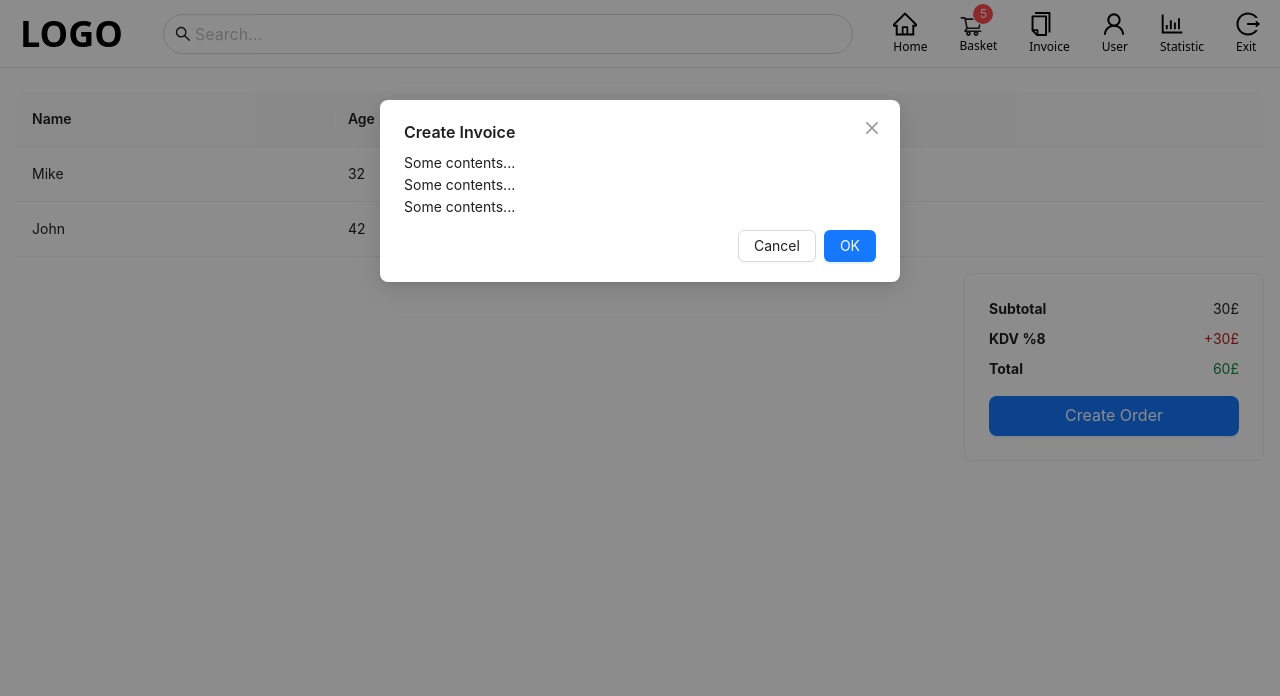
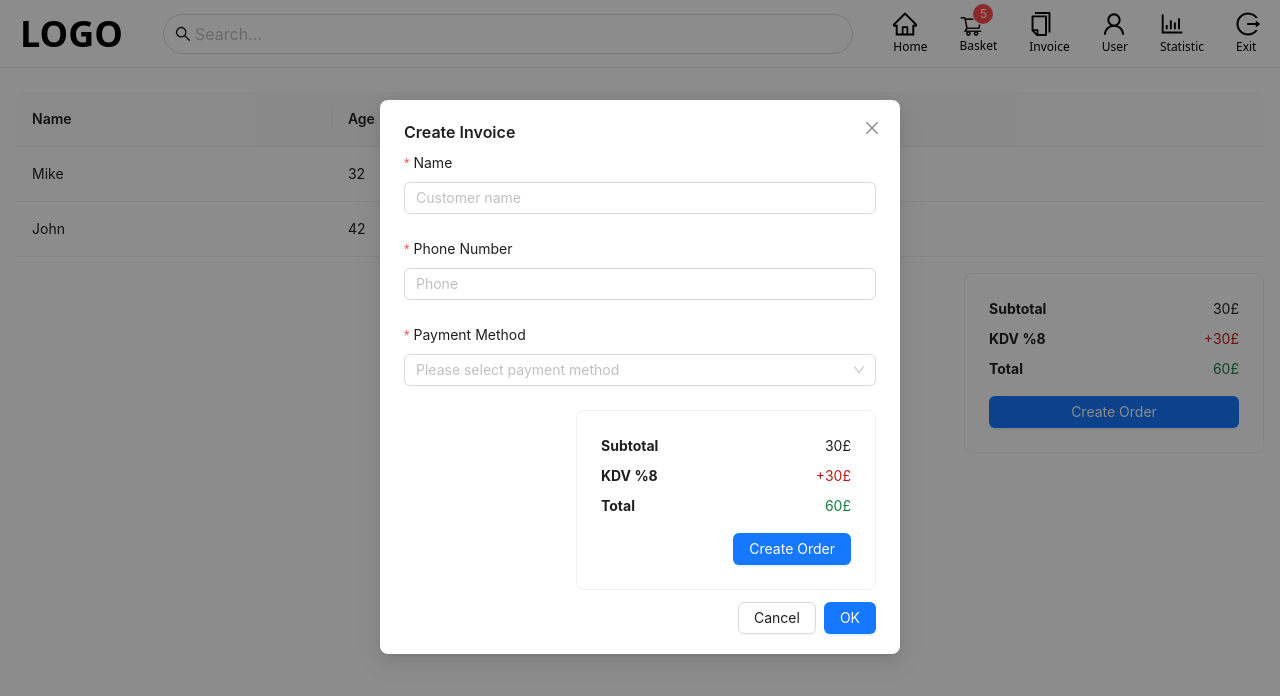
Before and after one commit to cansu846/PosApp, a React (Create React App) app in the folder frontend/client/: page /cart in a window 1280 px wide. Both pictures are taken after a click on the button "Create Order". Shown: the top 696 px of the page. Built offline with nearby package versions, Linux system fonts and the light colour scheme.

Commit message:
feat: add content of  CreateInvoice

```diff
--- a/frontend/client/src/cart/CartInvoice.jsx
+++ /dev/null
@@ -1,15 +0,0 @@
-import React from 'react'
-import {Modal } from 'antd';
-function CartInvoice({isModalOpen, showModal}) {
-    return (
-        <div>
-            <Modal title="Create Invoice" open={isModalOpen} onOk={showModal} onCancel={showModal}>
-                <p>Some contents...</p>
-                <p>Some contents...</p>
-                <p>Some contents...</p>
-            </Modal>
-        </div>
-    )
-}
-
-export default CartInvoice
--- /dev/null
+++ b/frontend/client/src/components/cart/CartSummary.jsx
@@ -0,0 +1,29 @@
+import { Button, Card } from 'antd'
+import React from 'react'
+
+function CartSummary({showModal}) {
+  return (
+    <div>
+       <Card title="" style={{ width: 300 }}>
+                    <div className='flex flex-row justify-between'>
+                        <p className='font-bold'>Subtotal</p>
+                        <p>30£</p>
+                    </div>
+
+                    <div className='flex flex-row justify-between py-2'>
+                        <p className='font-bold'>KDV %8</p>
+                        <p className='text-red-700'>+30£</p>
+                    </div>
+
+                    <div className='flex flex-row justify-between'>
+                        <p className='font-bold'>Total</p>
+                        <p className='text-green-700'>60£</p>
+                    </div>
+                    <Button type='primary' size='middle'
+                        className='w-full mt-4' onClick={showModal} htmlType="submit" >Create Order </Button>
+                </Card>
+    </div>
+  )
+}
+
+export default CartSummary
--- /dev/null
+++ b/frontend/client/src/components/cart/CreateInvoice.jsx
@@ -0,0 +1,71 @@
+import React from 'react'
+import { Button, Card, Form, Input, Modal, Select } from 'antd';
+function CartInvoice({ isModalOpen, showModal }) {
+
+    const onFinish = (values) => {
+        console.log(values);
+    }
+
+    return (
+        <div>
+            <Modal title="Create Invoice" open={isModalOpen} onOk={showModal} onCancel={showModal}>
+                <div>
+                    <Form
+                        layout={'vertical'}
+                        onFinish={onFinish}
+                    >
+                        <Form.Item label="Name" name={"curtomerName"}
+                         rules={[
+                            {
+                              required: true,
+                              message: "Username is required",
+                            },
+                          ]}
+                          >
+                            <Input placeholder="Customer name" />
+                        </Form.Item>
+                        <Form.Item label="Phone Number" name={"phoneNumber"}
+                         rules={[{ required: true }]}
+                         >
+                            <Input placeholder="Phone" />
+                        </Form.Item>
+                        <Form.Item label="Payment Method" name={"paymentMode"}
+                          rules={[{ required: true }]}
+                          >
+                            <Select placeholder="Please select payment method">
+                                <Select.Option value="bankcard">Bank card</Select.Option>
+                                <Select.Option value="creditcard">Credit card</Select.Option>
+                            </Select>
+                        </Form.Item>
+
+                        <div className='flex justify-end'>
+                            <Card title="" style={{ width: 300 }}>
+                                <div className='flex flex-row justify-between'>
+                                    <p className='font-bold'>Subtotal</p>
+                                    <p>30£</p>
+                                </div>
+
+                                <div className='flex flex-row justify-between py-2'>
+                                    <p className='font-bold'>KDV %8</p>
+                                    <p className='text-red-700'>+30£</p>
+                                </div>
+
+                                <div className='flex flex-row justify-between'>
+                                    <p className='font-bold'>Total</p>
+                                    <p className='text-green-700'>60£</p>
+                                </div>
+                               <div className='flex justify-end mt-4'>
+                               <Button type='primary' size='middle'
+                                    className='' onClick={showModal} htmlType="submit" >Create Order </Button>
+                               </div>
+                            </Card>
+                        </div>
+                    </Form>
+                </div>
+
+            </Modal>
+        </div>
+    )
+}
+
+export default CartInvoice
--- a/frontend/client/src/pages/CartPage.jsx
+++ b/frontend/client/src/pages/CartPage.jsx
@@ -1,6 +1,7 @@
-import { Button, Card, Modal, Table } from 'antd';
+import { Table } from 'antd';
 import React, { useState } from 'react'
-import CartInvoice from '../cart/CartInvoice';
+import CreateInvoice from '../components/cart/CreateInvoice';
+import CartSummary from '../components/cart/CartSummary';
 
 function CartPage() {
     const [isModalOpen, setIsModelOpen] = useState(false);
@@ -49,26 +50,9 @@
             </div>
 
             <div className='cart-total flex justify-end mt-4'>
-                <Card title="" style={{ width: 300 }}>
-                    <div className='flex flex-row justify-between'>
-                        <p className='font-bold'>Subtotal</p>
-                        <p>30£</p>
-                    </div>
 
-                    <div className='flex flex-row justify-between py-2'>
-                        <p className='font-bold'>KDV %8</p>
-                        <p className='text-red-700'>+30£</p>
-                    </div>
-
-                    <div className='flex flex-row justify-between'>
-                        <p className='font-bold'>Total</p>
-                        <p className='text-green-700'>60£</p>
-                    </div>
-                    <Button type='primary' size='large'
-                        className='w-full mt-4' onClick={showModal} >Create Order </Button>
-                </Card>
-
-                <CartInvoice isModalOpen={isModalOpen} showModal={showModal}/>
+                <CartSummary showModal={showModal} />
+                <CreateInvoice isModalOpen={isModalOpen} showModal={showModal}/>
 
             </div>
         </div>
--- a/frontend/client/src/pages/HomePage.jsx
+++ b/frontend/client/src/pages/HomePage.jsx
@@ -2,7 +2,7 @@
 import Header from '../components/header/Header';
 import Category from '../components/category/Category';
 import Product from '../components/product/Product';
-import CardTotal from '../cart/CardTotal';
+import CardTotal from '../components/cart/CardTotal';
 
 function HomePage() {
   return (
```
Also changed, not shown: frontend/client/src/components/cart/CardTotal.jsx (renamed from frontend/client/src/cart/CardTotal.jsx).
